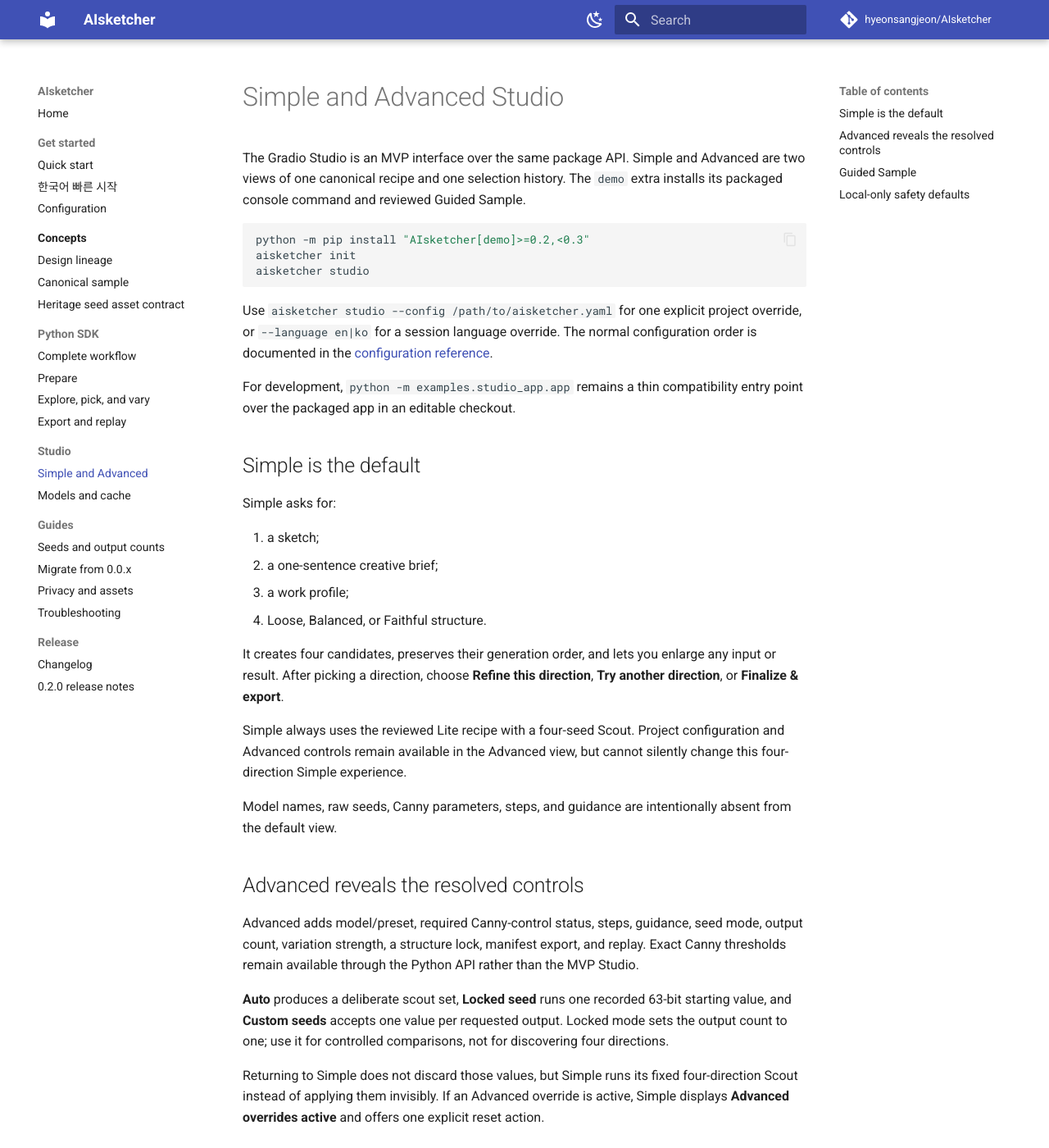
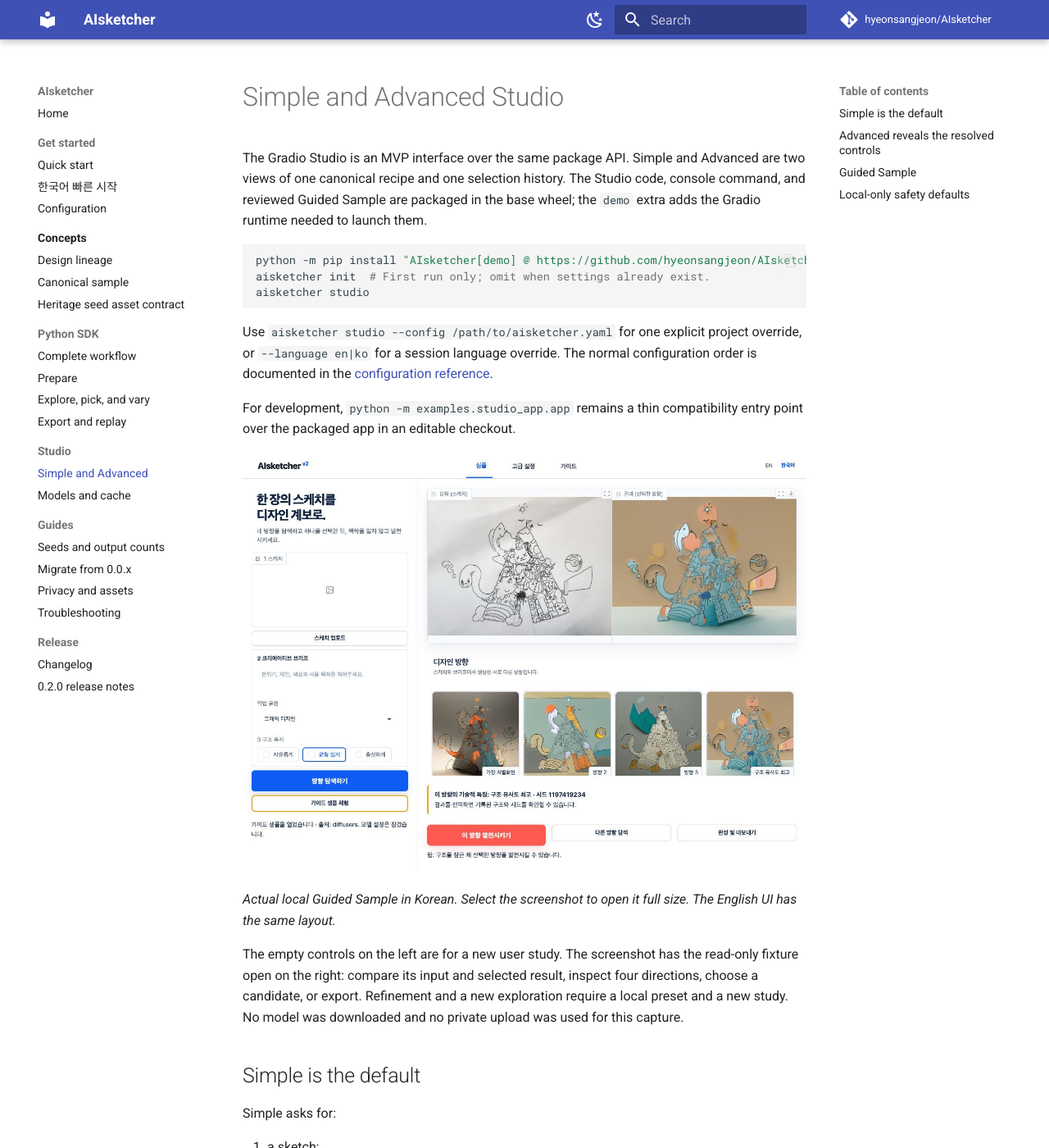
Before and after one commit to hyeonsangjeon/AIsketcher, an MkDocs documentation site: the page built from docs/studio/simple-advanced.md, in a window 1280 px wide and 1400 px high. Shown: the whole window at 82% size. Built offline with MkDocs 1.6.1 and Material for MkDocs 9.7.7, drawn with Linux system fonts in a browser that asks for light colours; comment, search, counter and statistics services are not loaded; some of the changed text lies outside the part shown.

Commit message:
Add a real Studio walkthrough screenshot (#4)
Show the actual model-free Guided Sample UI in the README and manuals, document its interaction boundary, and preserve screenshot provenance and privacy checks.

````diff
--- a/docs/studio/simple-advanced.md
+++ b/docs/studio/simple-advanced.md
@@ -2,11 +2,12 @@
 
 The Gradio Studio is an MVP interface over the same package API. Simple and
 Advanced are two views of one canonical recipe and one selection history. The
-`demo` extra installs its packaged console command and reviewed Guided Sample.
+Studio code, console command, and reviewed Guided Sample are packaged in the
+base wheel; the `demo` extra adds the Gradio runtime needed to launch them.
 
 ```bash
-python -m pip install "AIsketcher[demo]>=0.2,<0.3"
-aisketcher init
+python -m pip install "AIsketcher[demo] @ https://github.com/hyeonsangjeon/AIsketcher/releases/download/v0.2.0/aisketcher-0.2.0-py3-none-any.whl"
+aisketcher init  # First run only; omit when settings already exist.
 aisketcher studio
 ```
 
@@ -17,6 +18,17 @@
 
 For development, `python -m examples.studio_app.app` remains a thin compatibility
 entry point over the packaged app in an editable checkout.
+
+[![AIsketcher Studio Korean Simple view showing the input, selected result, four candidates, and next actions](../assets/aisketcher-studio-guided-sample-ko.jpg)](../assets/aisketcher-studio-guided-sample-ko.jpg)
+
+*Actual local Guided Sample in Korean. Select the screenshot to open it full
+size. The English UI has the same layout.*
+
+The empty controls on the left are for a new user study. The screenshot has the
+read-only fixture open on the right: compare its input and selected result,
+inspect four directions, choose a candidate, or export. Refinement and a new
+exploration require a local preset and a new study. No model was downloaded and
+no private upload was used for this capture.
 
 ## Simple is the default
 
@@ -67,8 +79,8 @@
 The package includes the reviewed anonymous source, exact prepared
 input and Canny control, four real locally generated candidates, selected
 direction, and matching manifest. Guided Sample is available immediately after
-installing the `demo` extra and remains read-only until you explicitly prepare
-a local model.
+installing the `demo` extra and always remains read-only. To refine or explore,
+prepare a local model and start a new study instead of altering the fixture.
 
 ## Local-only safety defaults
 
````
Also changed, not shown: README.md (+38 -27 lines), docs/assets/aisketcher-studio-guided-sample-ko.provenance.json (added, +18 -0 lines), docs/guides/troubleshooting.md (+1 -1 lines), docs/index.md (+16 -7 lines), docs/ko/quickstart.md (+14 -4 lines), docs/releases/0.2.0.md (+3 -2 lines), docs/assets/aisketcher-studio-guided-sample-ko.jpg (added), 1 other file.
